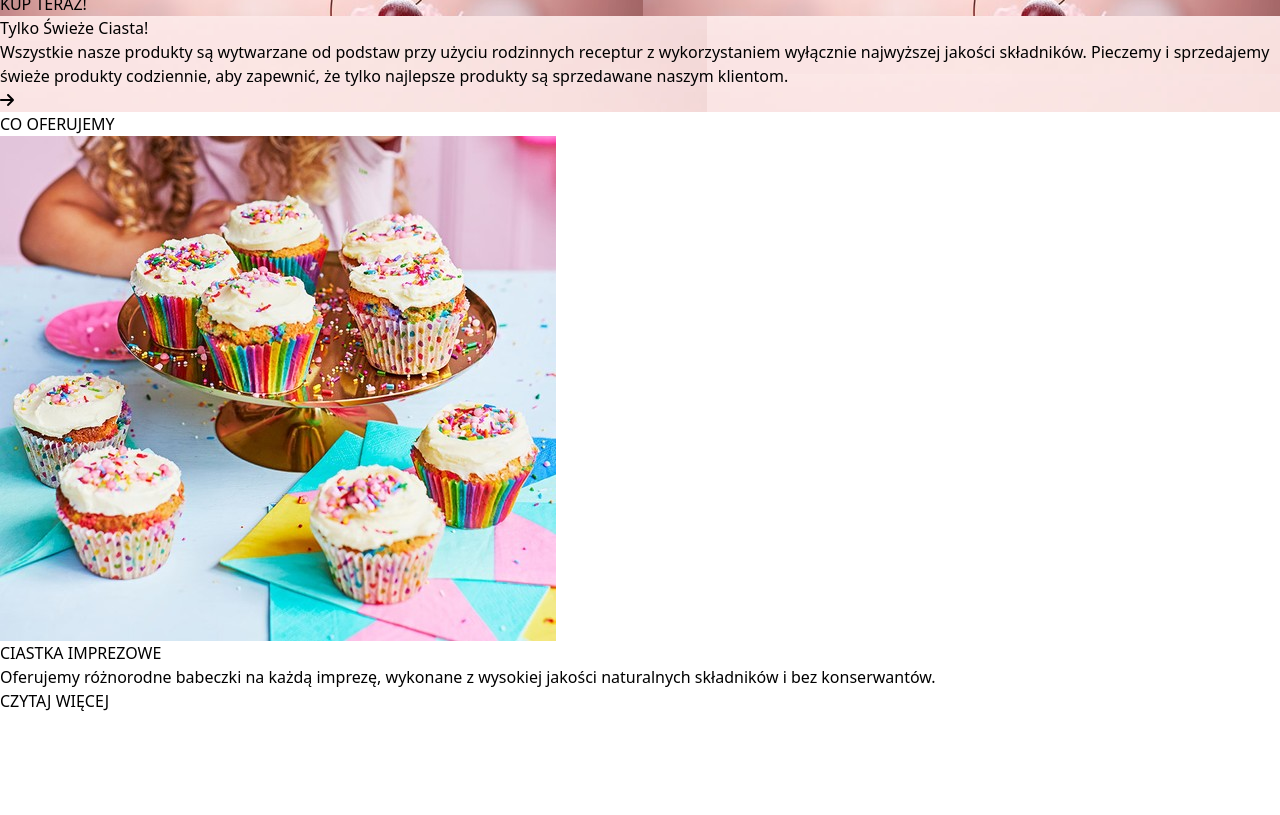
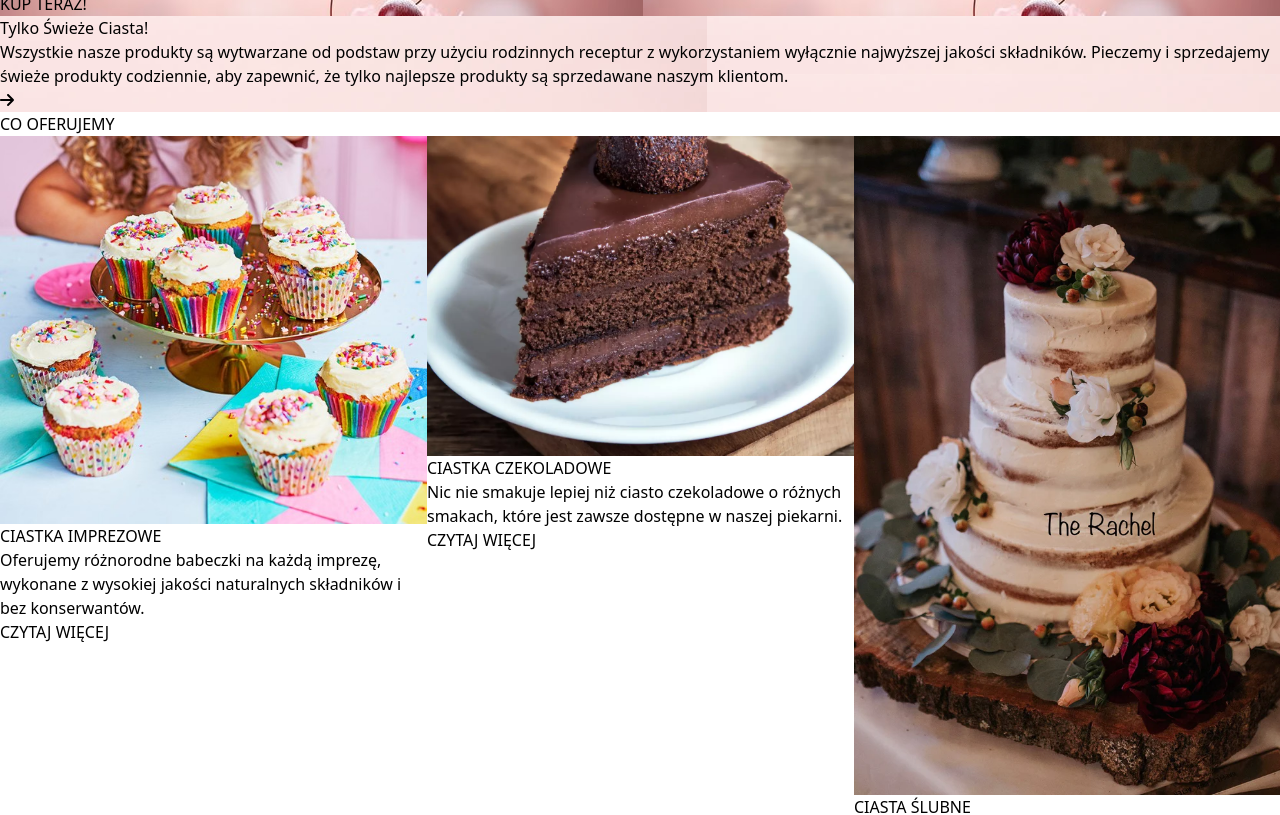
Before and after one commit to frooooooo7/Bakery---website, a React (Vite) app: page / in a window 1280 px wide. Shown: the part 1200-2015 px from the top of the page. Built offline with nearby package versions, Linux system fonts and the light colour scheme.

Commit message:
Updated Offer section

```diff
--- a/src/sections/Offer.tsx
+++ b/src/sections/Offer.tsx
@@ -4,6 +4,7 @@ import 'slick-carousel/slick/slick-theme.css';
 import party_cupcakes from "../assets/party_cupcakes.jpg";
 import choco_cupcakes from "../assets/choco_cakes.webp";
 import weeding_cakes from "../assets/weeding_cakes.webp";
+
 
 const Offer = () => {
 
@@ -26,29 +27,59 @@ const Offer = () => {
     ];
 
     const settings = {
-        dots: true,
+        className: "",
+        dots: false,
         infinite: true,
         speed: 500,
+        slidesToShow: 3,
+        slidesToScroll: 3,
+        responsive: [
+            {
+                breakpoint: 1024,
+                settings: {
+                    slidesToShow: 3,
+                    slidesToScroll: 1,
+                },
+            },
+            {
+                breakpoint: 768,
+                settings: {
+                    slidesToShow: 2,
+                    slidesToScroll: 2,
+                    dots: true,
+                },
+            },
+            {
+                breakpoint: 480,
+                settings: {
                     slidesToShow: 1,
                     slidesToScroll: 1,
+                    dots: true,
+                }
+            }
+        ]
     };
 
     return (
         <section className="px-2 pt-10">
             <div className="container mx-auto">
                 <h1 className='text-center text-3xl font-bold pb-10'>CO OFERUJEMY</h1>
+                <div className="slider-container">
                     <Slider {...settings}>
                         {offers.map((offer, index) => (
-                        <div key={index} className="flex flex-col items-center text-center">
-                            <div className='w-full h-80 flex items-center justify-center bg-gray-100 border border-gray-300 rounded-lg overflow-hidden'>
+                            <div className='p-4' key={index}>
+                                <div key={index} className="flex flex-col items-center text-center p-4 bg-gray-100 border border-gray-300">
+                                    <div className='w-full h-60 flex items-center justify-center'>
                                         <img src={offer.img} className='w-full h-full object-cover' />
                                     </div>
                                     <h1 className='text-xl font-bold mt-4'>{offer.title}</h1>
                                     <p className='mt-2 px-4'>{offer.description}</p>
                                     <button className='mt-4 py-2 px-6 bg-pink-700 text-white rounded-full'>CZYTAJ WIĘCEJ</button>
                                 </div>
+                            </div>
                         ))}
                     </Slider>
+                </div>
             </div>
         </section>
     );
```
Lines whose indentation alone changed are shown as unchanged.
